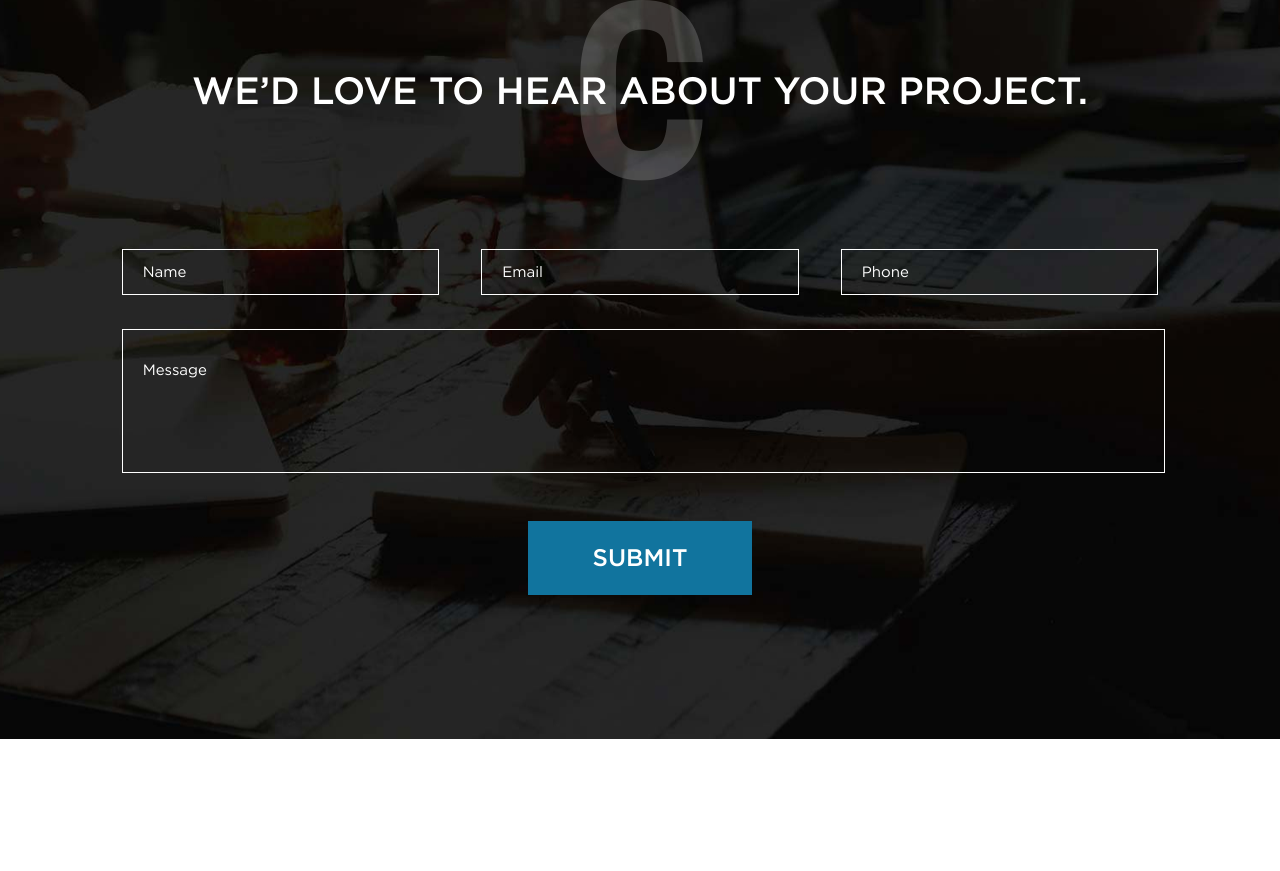
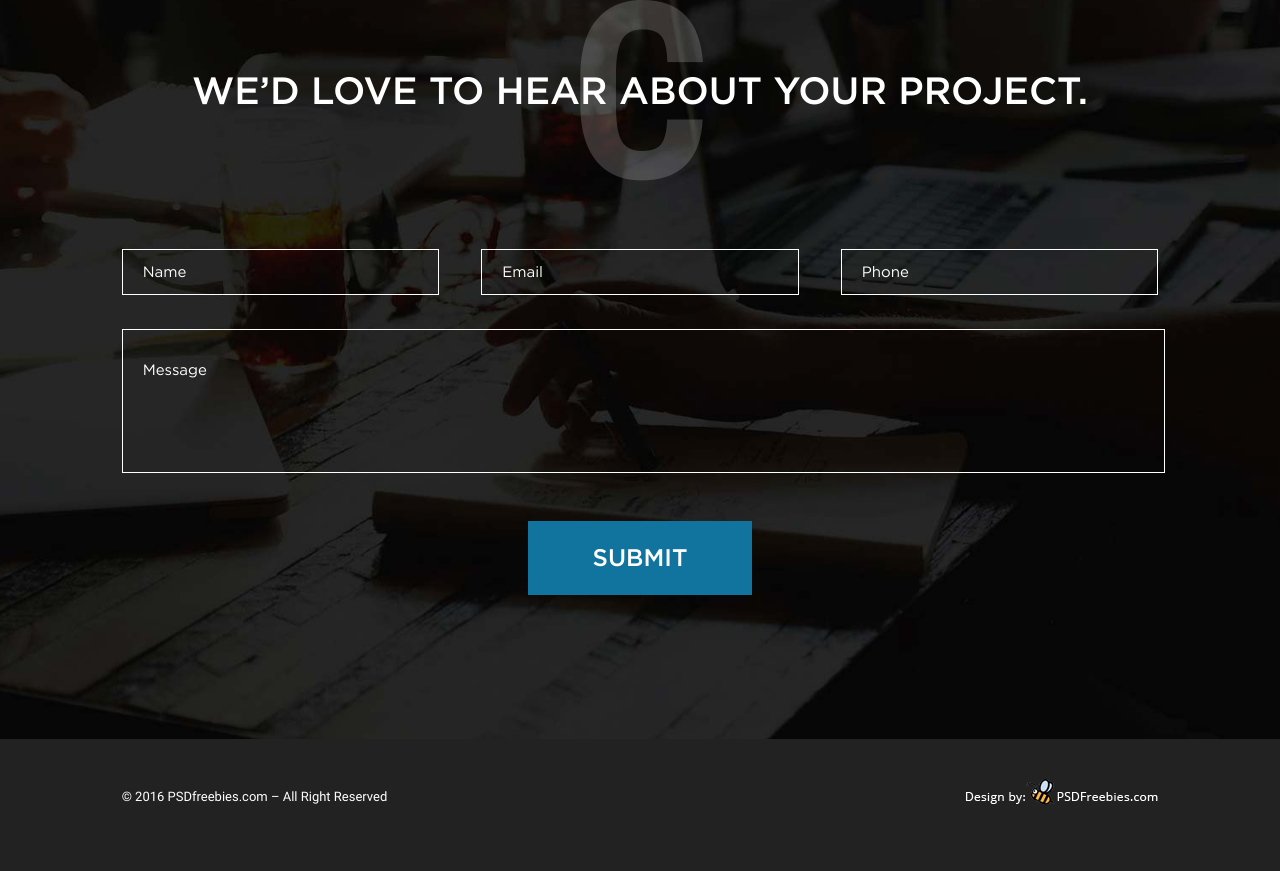
Before and after one commit to YulyKo/creatives, a plain HTML site: page index.html in a window 1280 px wide. Shown: the part 2031-2902 px from the top of the page. Before the commit the page ends 2770 px from the top, so only its background shows below. Drawn offline with nearby package versions, Linux system fonts and the light colour scheme; files whose address does not match are found by name.

Commit message:
added footer

```diff
--- a/css/style.css
+++ b/css/style.css
@@ -289,3 +289,26 @@
 .ml-2vh {
   margin-left: 2vh;
 }
+
+.m-top-bottom-5vh {
+  margin-top: 5vh;
+  margin-bottom: 5vh;
+}
+/* footer */
+
+.footer-container {
+  background-color: #222;
+  color: #fff;
+}
+
+.footer-container__author {
+  height: 26px;
+}
+
+.footer-container__workspase {
+  color: #fff;
+  font-family: Roboto;
+  font-size: 13px;
+  font-weight: 400;
+  line-height: 36px;
+}
--- a/index.html
+++ b/index.html
@@ -118,6 +118,14 @@
          </div>
          <div class="col-1"></div>
      </section>
+     <section class="row footer-container">
+         <div class="col-1"></div>
+         <footer class="col-10 row justify-content-between m-top-bottom-5vh">
+            <p class="footer-container__workspase">© 2016 PSDfreebies.com – All Right Reserved</p>
+            <img class="footer-container__author" src="assets/author.png" alt="author name">
+         </footer>
+         <div class="col-1"></div>
+     </section>
     <script src="https://code.jquery.com/jquery-3.5.1.slim.min.js" integrity="sha384-DfXdz2htPH0lsSSs5nCTpuj/zy4C+OGpamoFVy38MVBnE+IbbVYUew+OrCXaRkfj" crossorigin="anonymous"></script>
     <script src="https://cdn.jsdelivr.net/npm/popper.js@1.16.0/dist/umd/popper.min.js" integrity="sha384-Q6E9RHvbIyZFJoft+2mJbHaEWldlvI9IOYy5n3zV9zzTtmI3UksdQRVvoxMfooAo" crossorigin="anonymous"></script>
     <script src="https://stackpath.bootstrapcdn.com/bootstrap/4.5.0/js/bootstrap.min.js" integrity="sha384-OgVRvuATP1z7JjHLkuOU7Xw704+h835Lr+6QL9UvYjZE3Ipu6Tp75j7Bh/kR0JKI" crossorigin="anonymous"></script>
```
